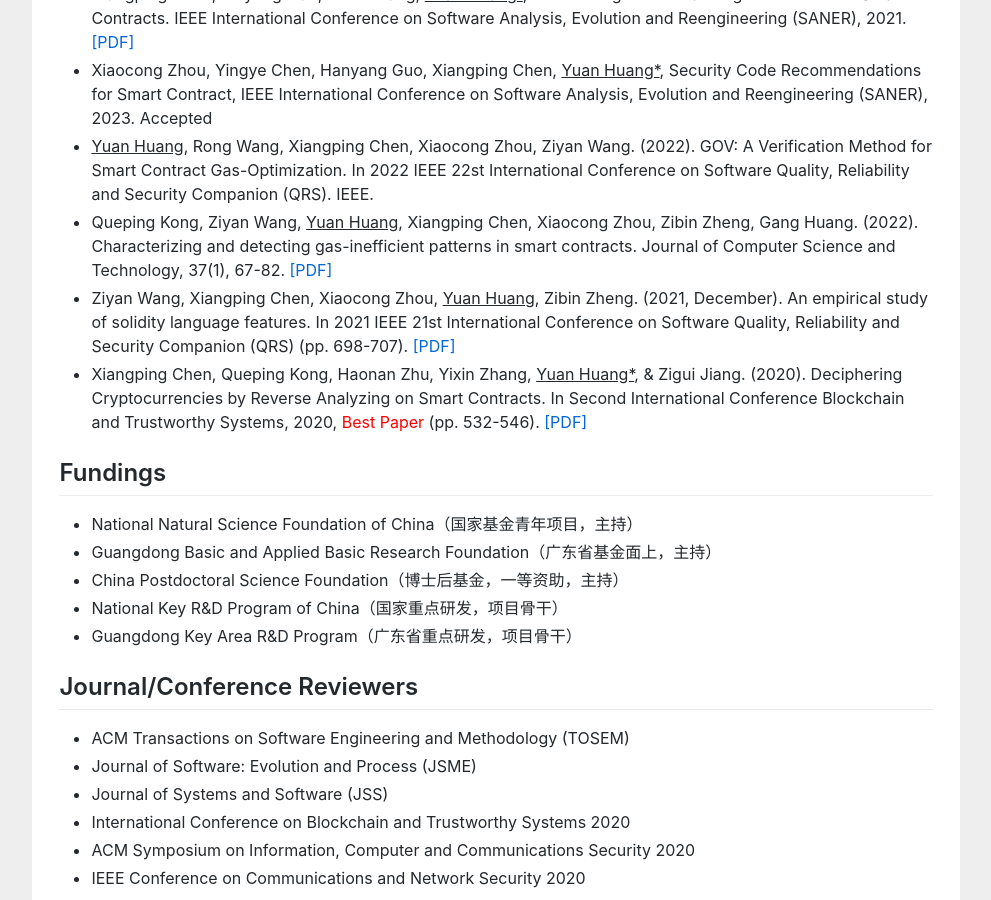
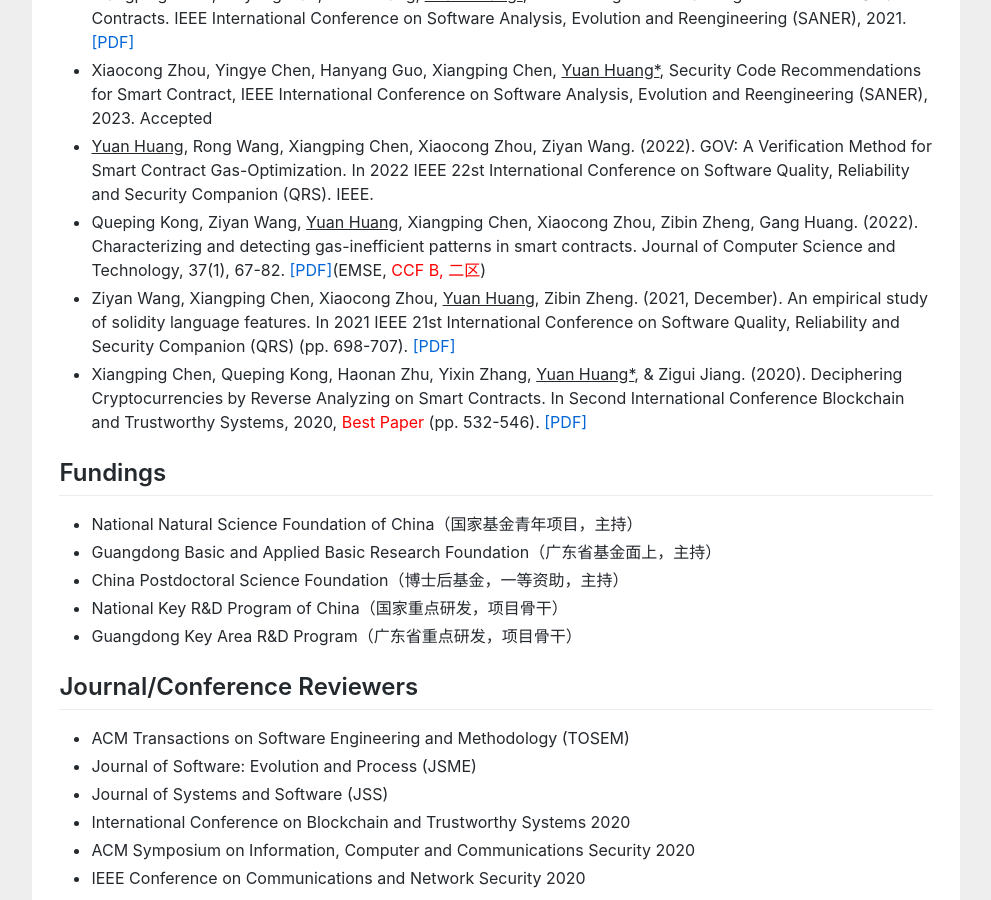
Before and after one commit to huangyuan-hy/huangyuan-hy.github.io, a Jekyll site: the page index.html, which Jekyll copies as it is, in a window 1280 px wide and 900 px high, scrolled down 2935 px. Shown: the whole window, without its empty margins (144-1135 px from the left). Built offline with Jekyll 4.4.1, drawn with Linux system fonts in a browser that asks for light colours.

Commit message:
Update index.html

```diff
--- a/index.html
+++ b/index.html
@@ -148,7 +148,7 @@ empirical study to learn how programmers reuse code on <a href="https://stackove
 <li>Xiangping Chen, Peiyong Liao, Yixin Zhang, <u>Yuan Huang*</u>, Zibin Zheng. Understanding Code Reuse in Smart Contracts. IEEE International Conference on Software Analysis, Evolution and Reengineering (SANER), 2021. <a href="https://ieeexplore.ieee.org/abstract/document/9425939">[PDF]</a></li>
 <li>Xiaocong Zhou, Yingye Chen, Hanyang Guo, Xiangping Chen, <u>Yuan Huang*</u>, Security Code Recommendations for Smart Contract, IEEE International Conference on Software Analysis, Evolution and Reengineering (SANER), 2023. Accepted</li>
 <li><u>Yuan Huang</u>, Rong Wang, Xiangping Chen, Xiaocong Zhou, Ziyan Wang. (2022). GOV: A Verification Method for Smart Contract Gas-Optimization. In 2022 IEEE 22st International Conference on Software Quality, Reliability and Security Companion (QRS). IEEE.</li>
-<li>Queping Kong, Ziyan Wang, <u>Yuan Huang</u>, Xiangping Chen, Xiaocong Zhou, Zibin Zheng, Gang Huang. (2022). Characterizing and detecting gas-inefficient patterns in smart contracts. Journal of Computer Science and Technology, 37(1), 67-82. <a href="https://jcst.ict.ac.cn/fileup/1000-9000/PDF/2022-1-5-1674.pdf">[PDF]</a></li>
+<li>Queping Kong, Ziyan Wang, <u>Yuan Huang</u>, Xiangping Chen, Xiaocong Zhou, Zibin Zheng, Gang Huang. (2022). Characterizing and detecting gas-inefficient patterns in smart contracts. Journal of Computer Science and Technology, 37(1), 67-82. <a href="https://jcst.ict.ac.cn/fileup/1000-9000/PDF/2022-1-5-1674.pdf">[PDF]</a>(EMSE, <a href="" style="color:red;"> CCF B, 二区</a>)</li>
 <li>Ziyan Wang, Xiangping Chen, Xiaocong Zhou, <u>Yuan Huang</u>, Zibin Zheng. (2021, December). An empirical study of solidity language features. In 2021 IEEE 21st International Conference on Software Quality, Reliability and Security Companion (QRS) (pp. 698-707). <a href="https://ieeexplore.ieee.org/abstract/document/9742076">[PDF]</a></li>
 <li>Xiangping Chen, Queping Kong, Haonan Zhu, Yixin Zhang, <u>Yuan Huang*</u>, & Zigui Jiang. (2020). Deciphering Cryptocurrencies by Reverse Analyzing on Smart Contracts. In Second International Conference Blockchain and Trustworthy Systems, 2020,  <a href="" style="color:red;"> Best Paper</a> (pp. 532-546). <a href="https://link.springer.com/chapter/10.1007/978-981-15-9213-3_41">[PDF]</a></li>
 
```
